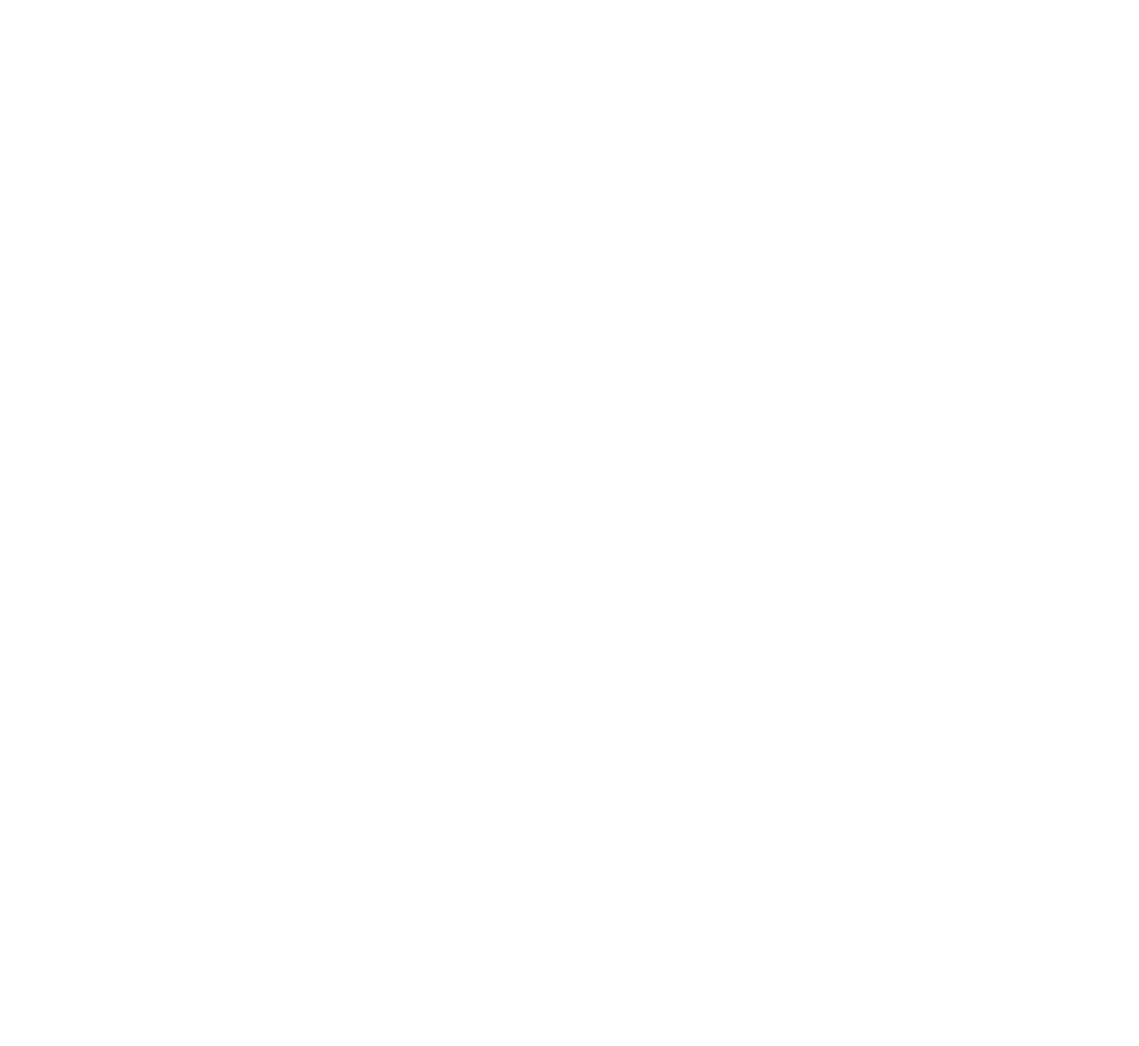
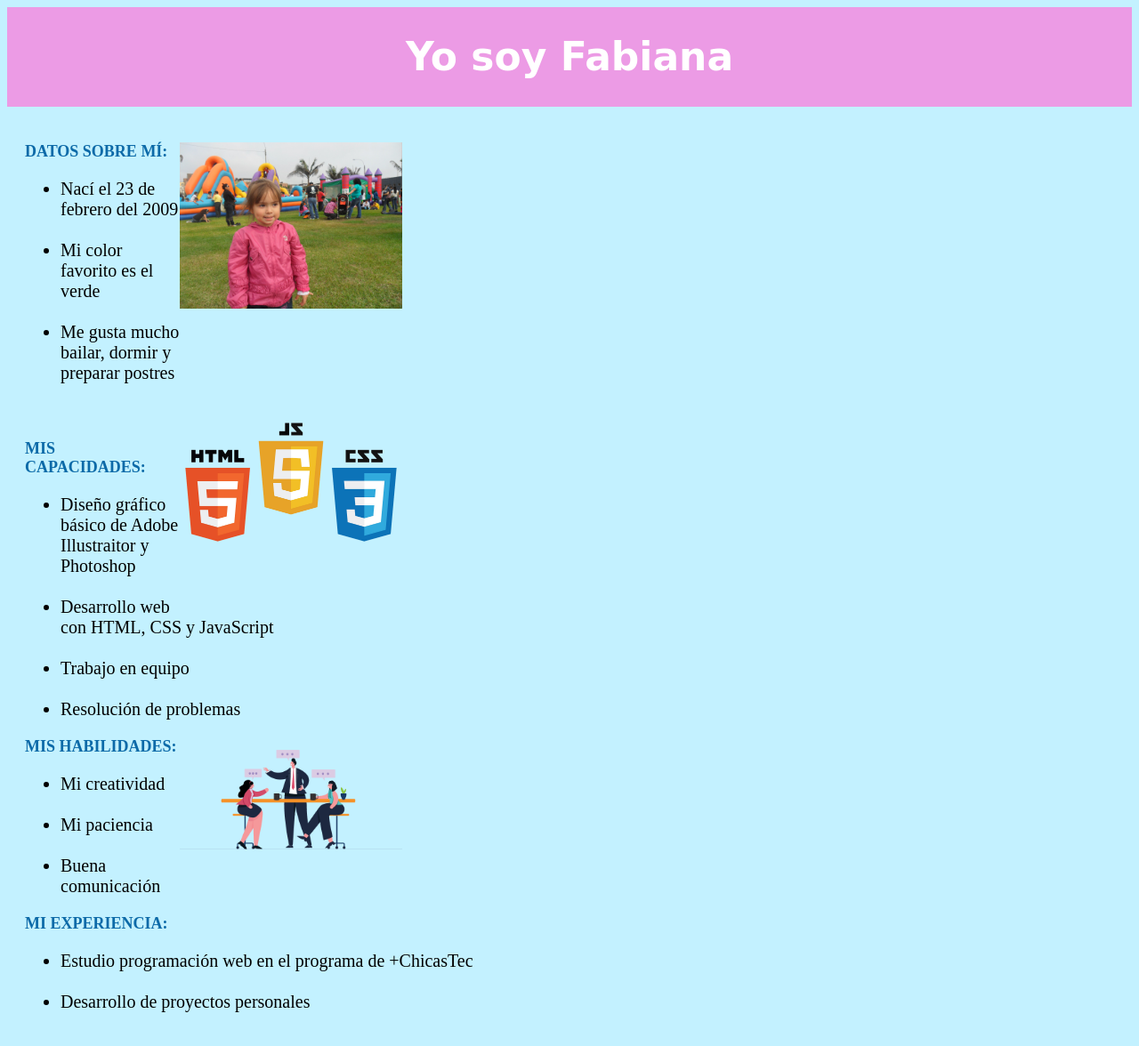
Before and after one commit to FabianaVallad/actividad, a plain HTML site: page index.html in a window 1280 px wide. Shown: the whole page at 89% size. Before the commit the page ends 800 px from the top, so only its background shows below. Drawn offline with Linux system fonts and the light colour scheme; a web font is replaced by a local one.

Commit message:
actulización

```diff
--- a/assets/css/style.css
+++ b/assets/css/style.css
@@ -0,0 +1,35 @@
+@import url("https://fonts.googleapis.com/css2?family=Delius&family=Sofia&display=swap");
+
+body {
+  margin: 5;
+  background-color: #c3f1ff;
+  color: #000000;
+  font-size: 20px;
+}
+
+header {
+  background-color: #ec9be5;
+  color: rgb(255, 255, 255);
+  padding: 1px;
+  text-align: center;
+}
+
+.titulo {
+  font-family: "sofia", cursive;
+  font-size: 22px;
+}
+
+.content {
+  padding: 20px;
+}
+
+h3 {
+  color: #0c6aa8;
+  font-size: 18px;
+}
+
+img {
+  width: 250px;
+  padding-bottom: 70px;
+  padding-right: 50rem;
+}
--- a/index.html
+++ b/index.html
@@ -1,9 +1,78 @@
 <!DOCTYPE html>
 <html lang="en">
-  <head>
+  <link>
     <meta charset="UTF-8" />
     <meta name="viewport" content="width=device-width, initial-scale=1.0" />
     <title>ACTIVIDAD</title>
+    <link rel="stylesheet" href="./assets/css/style.css" />
   </head>
-  <body></body>
+  <body>
+    <div class="titulo">
+      <header>
+        <h1> Yo soy Fabiana</h1>
+      </header>
+    </div>
+
+    <div class="content">
+    <secction>
+      <img src="./assets/img/fabi.jpeg" style="float: right">
+      <p>
+        <h3>DATOS SOBRE MÍ:</h3>
+        <ul>
+          <li>Nací el 23 de febrero del 2009</li>
+          <br />
+          <li>Mi color favorito es el verde</li>
+          <br />
+          <li>Me gusta mucho bailar, dormir y preparar postres</li>
+        </ul>
+      </p>
+    </secction>
+    <br />
+    <img src="./assets/img/htmlcssjs.webp" style="float: right">
+    <p>
+      <h3>MIS CAPACIDADES:</h3>
+        <ul>
+          <li>Diseño gráfico básico de Adobe Illustraitor y Photoshop</li>
+          <br />
+          <li>Desarrollo web con HTML, CSS y JavaScript</li>
+          <br />
+          <li>Trabajo en equipo</li>
+          <br />
+          <li>Resolución de problemas</li>
+        </ul>
+    </p>
+  </secction>
+
+
+      </section>
+      <img src="./assets/img/trabajoequipo.png" style="float: right"/>
+      <p>
+        <h3>MIS HABILIDADES:</h3>
+          <ul>
+            <li>Mi creatividad</li>
+            <br />
+            <li>Mi paciencia</li>
+            <br />
+            <li>Buena comunicación</li>
+
+          </ul>
+      </p>
+    </secction>
+
+
+
+      <section>
+        <h3>MI EXPERIENCIA:</h3>
+        <ul>
+          <li>Estudio programación web en el programa de +ChicasTec</li>
+          <br />
+          <li>Desarrollo de proyectos personales</li>
+        </ul>
+      </section>
+    </div>
+
+
+
+    <script src="./assets/js/script.js"></script>
+  </body>
 </html>
```
Also changed, not shown: assets/img/fabi.jpeg (added), assets/img/htmlcssjs.webp (added), assets/img/trabajoequipo.png (added).
